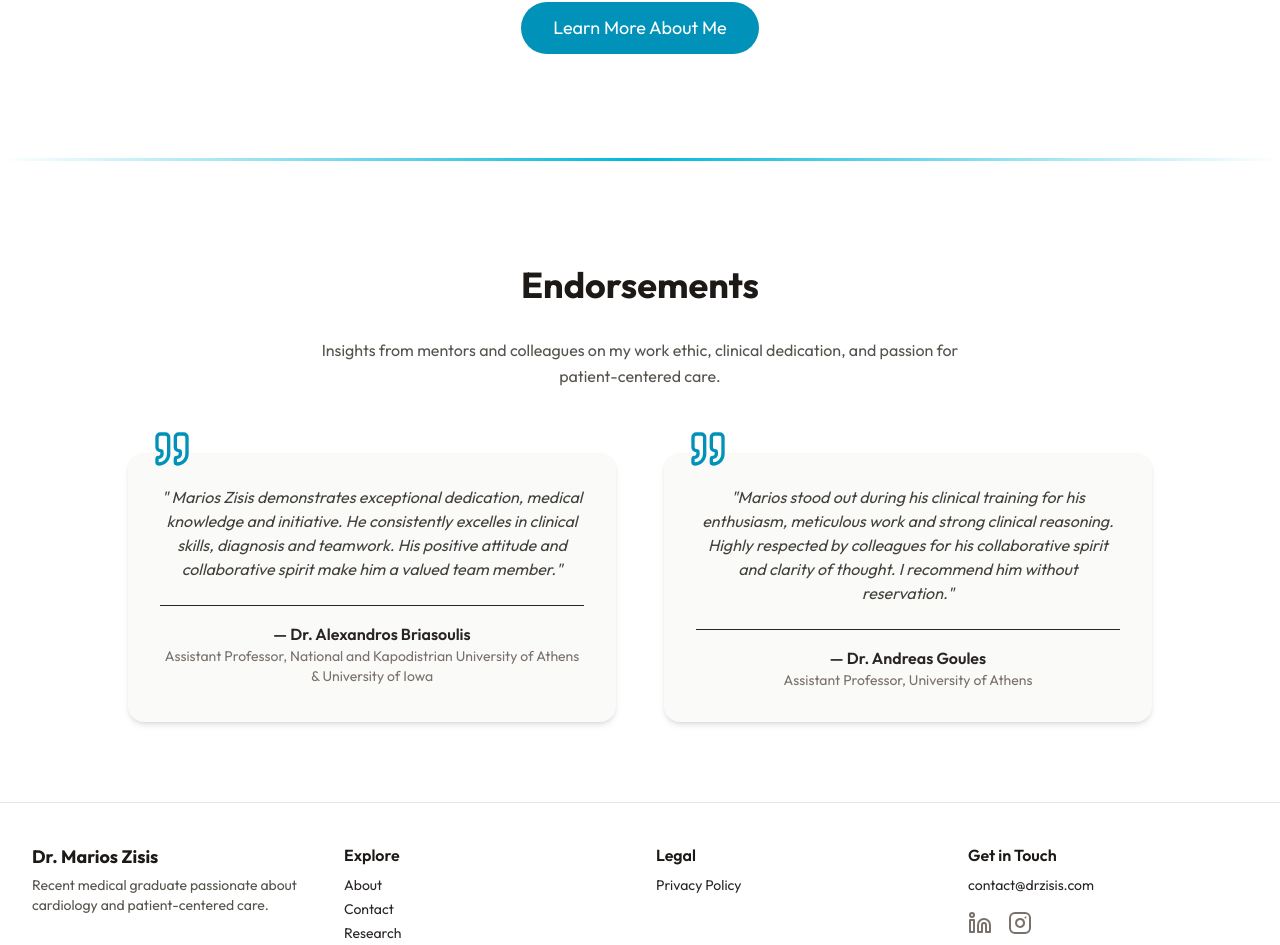
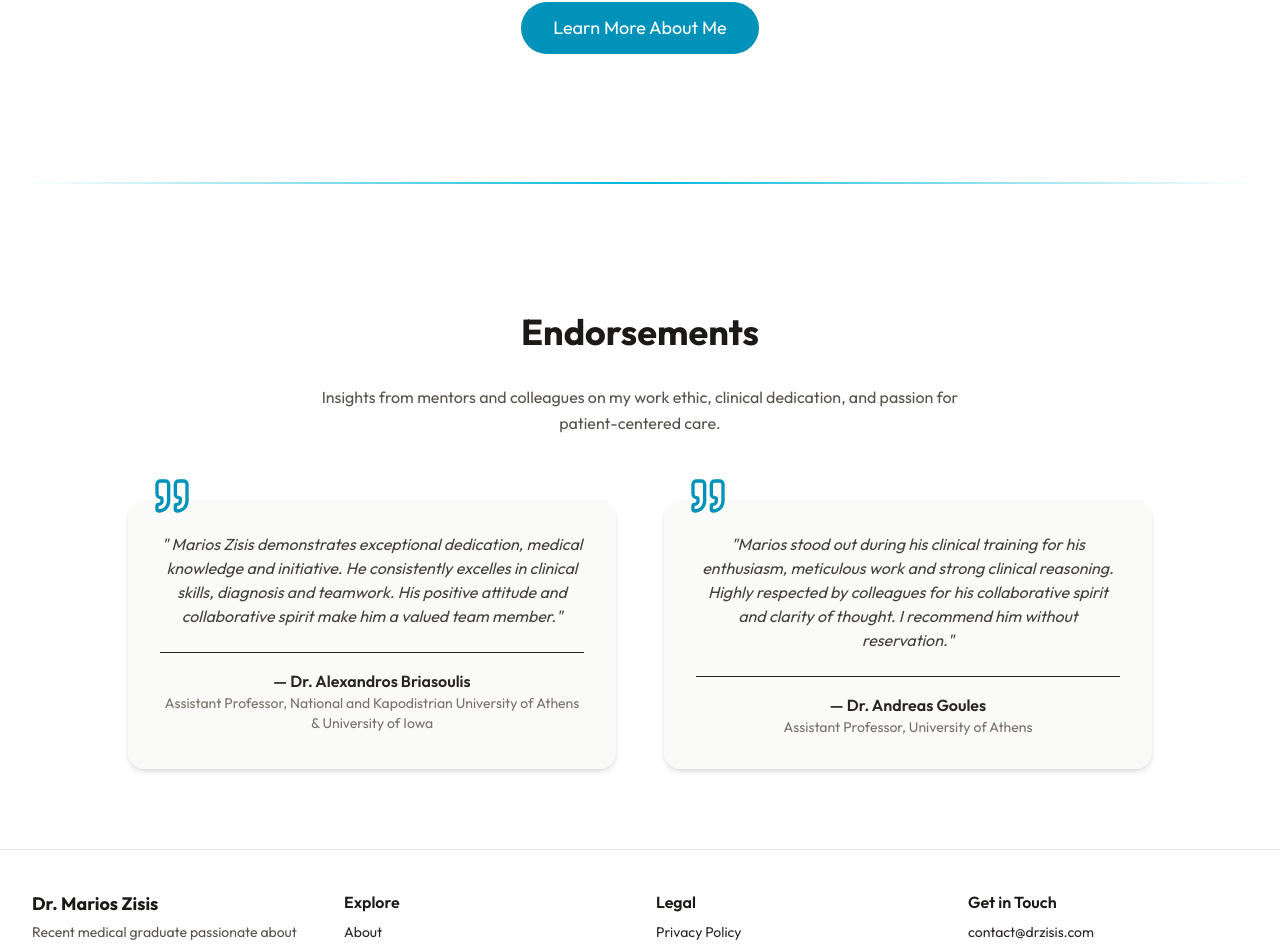
Before and after one commit to panteliskarabetsos/drzisis-portfolio, a Next.js app: page / in a window 1280 px wide. Shown: the part 2315-3260 px from the top of the page. Built offline with nearby package versions, Linux system fonts and the light colour scheme.

Commit message:
General Improvements

```diff
--- a/src/app/page.js
+++ b/src/app/page.js
@@ -173,7 +173,10 @@ export default function HomePage() {
 
           </div>
         </section>
-    <div className="my-6 h-[3px] w-full bg-gradient-to-r from-cyan-400/0 via-cyan-500 to-cyan-400/0" />
+        {/* DIVIDER */}
+        <div className="w-full px-4 sm:px-6">
+        <div className="h-[2px] w-full bg-gradient-to-r from-cyan-400/0 via-cyan-500 to-cyan-400/0 my-12" />
+      </div>
 
       {/* RECOMMENDATIONS SECTION */}
       <section className="bg-white py-20 px-4 sm:px-6 lg:px-8 ">
```
